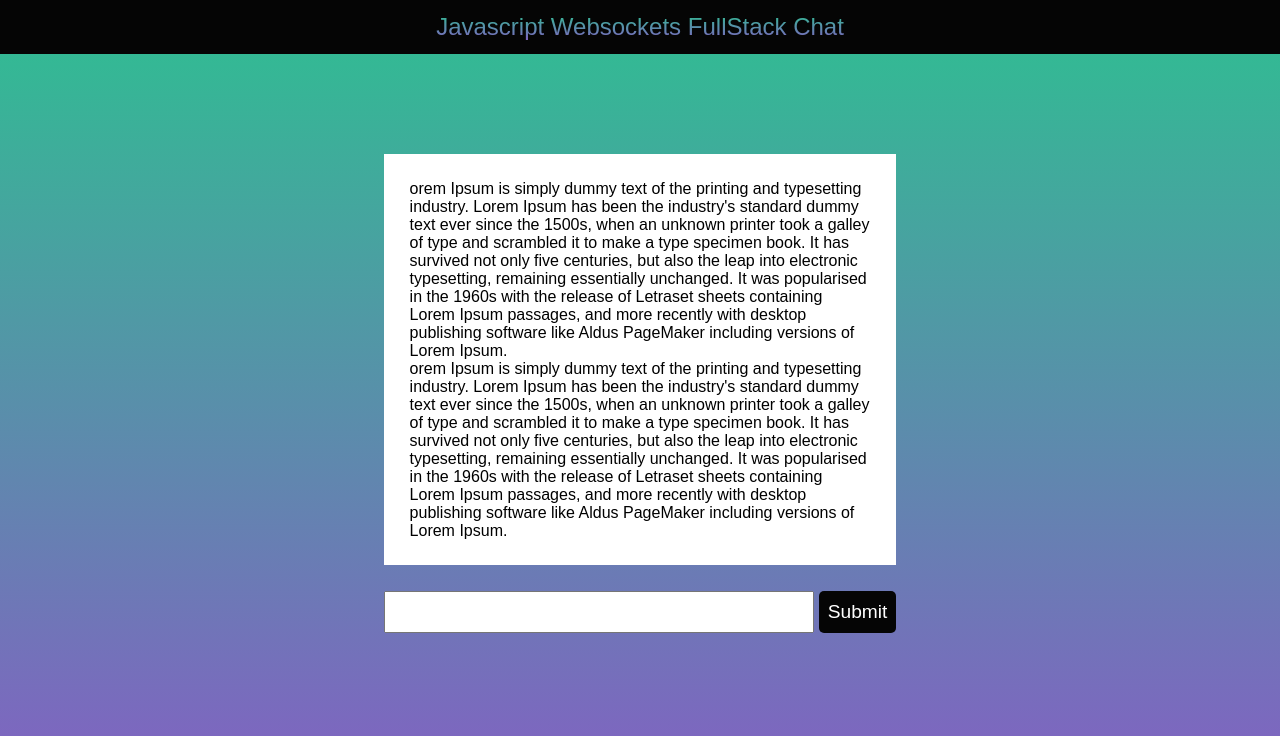
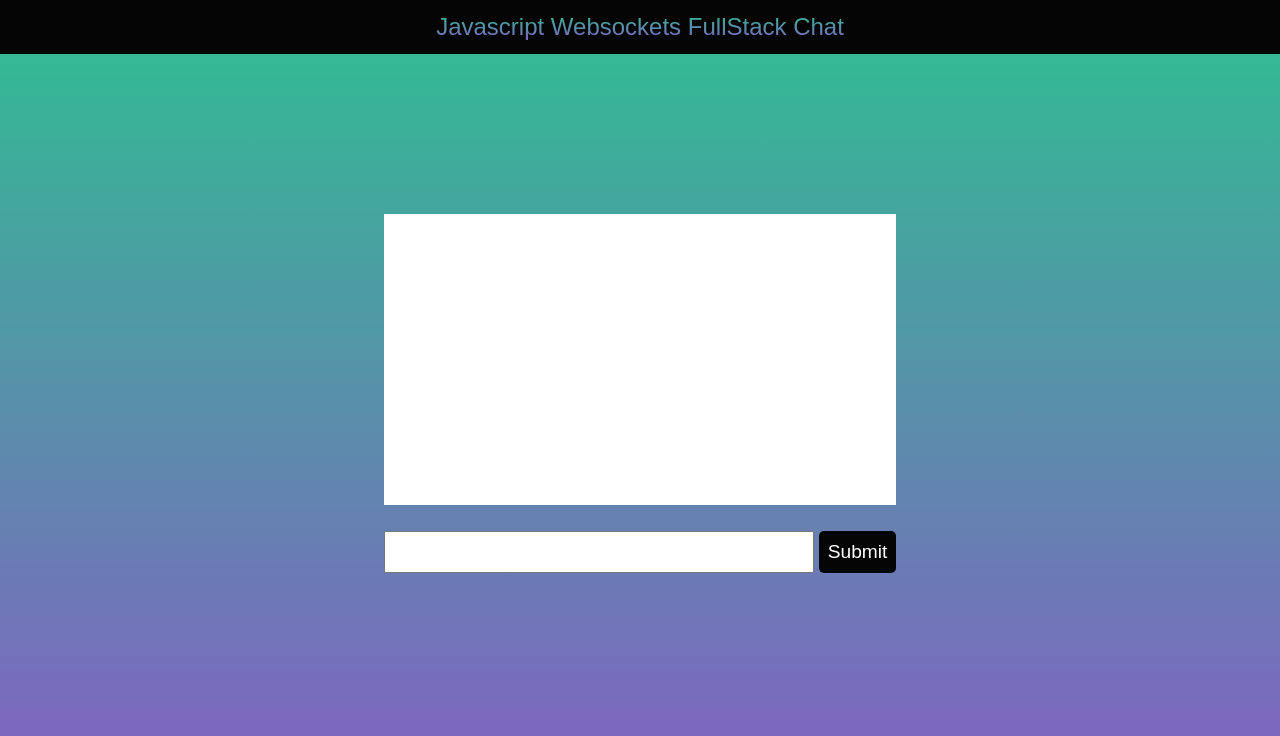
Before and after one commit to vloretocastillo/chat-websockets, a website: page client/index.html in a window 1280 px wide. Drawn offline with nearby package versions, Linux system fonts and the light colour scheme; no server answers.

Commit message:
styled with css

```diff
--- a/client/index.html
+++ b/client/index.html
@@ -19,8 +19,7 @@
     <section class="main">
     <form action="" class="form">
         <div id="display-container" class="display-container">
-            <p>orem Ipsum is simply dummy text of the printing and typesetting industry. Lorem Ipsum has been the industry's standard dummy text ever since the 1500s, when an unknown printer took a galley of type and scrambled it to make a type specimen book. It has survived not only five centuries, but also the leap into electronic typesetting, remaining essentially unchanged. It was popularised in the 1960s with the release of Letraset sheets containing Lorem Ipsum passages, and more recently with desktop publishing software like Aldus PageMaker including versions of Lorem Ipsum.</p>
-            <p>orem Ipsum is simply dummy text of the printing and typesetting industry. Lorem Ipsum has been the industry's standard dummy text ever since the 1500s, when an unknown printer took a galley of type and scrambled it to make a type specimen book. It has survived not only five centuries, but also the leap into electronic typesetting, remaining essentially unchanged. It was popularised in the 1960s with the release of Letraset sheets containing Lorem Ipsum passages, and more recently with desktop publishing software like Aldus PageMaker including versions of Lorem Ipsum.</p>
+            <p></p>
 
         </div>
         <div class="input-container">
```
